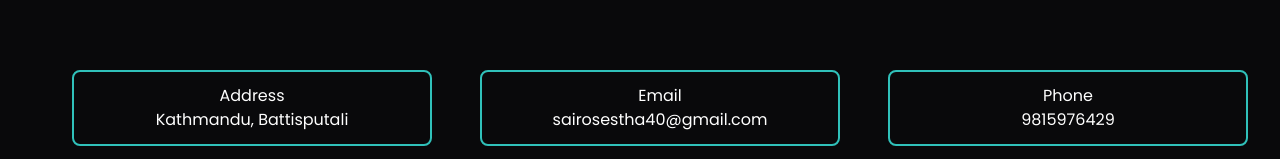
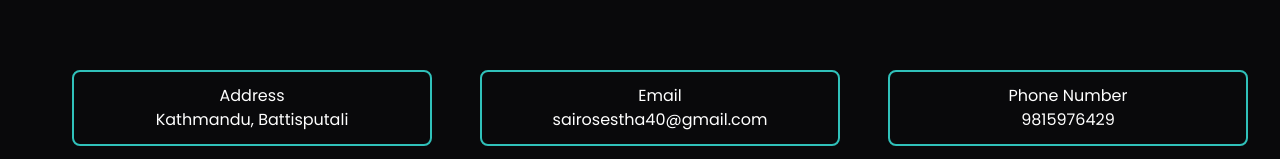
Before and after one commit to Sairose/MyPortfolio, a React (Vite) app: page / in a window 1280 px wide. Shown: the part 2126-2285 px from the top of the page. Built offline with nearby package versions, Linux system fonts and the light colour scheme; a web font is replaced by a local one.

Commit message:
made array of object in assets.js storing reachMe.jsx data

```diff
--- a/src/assets/asstes.js
+++ b/src/assets/asstes.js
@@ -13,3 +13,18 @@ export const Education = [
     '+2 : COHED College',
     'Bachelor: Ambition College'
 ]
+
+export const ReachOut = [
+    {
+        heading: "Address",
+        data: "Kathmandu, Battisputali"
+    },
+    {
+        heading: "Email",
+        data: "sairosestha40@gmail.com"
+    },
+    {
+        heading: "Phone Number",
+        data: "9815976429"
+    },
+]
--- a/src/components/ReachMe.jsx
+++ b/src/components/ReachMe.jsx
@@ -1,22 +1,21 @@
 import React from 'react'
+import { ReachOut } from '../assets/asstes'
 
 export default function ReachMe() {
   return (
     <div className='w-full pt-10 flex flex-col gap-2 sm:pl-10'>
         <h1 className='text-5xl md:text-6xl mb-10'>Reach Out To Me</h1>
         <div className='grid grid-cols-1 sm:grid-cols-2 lg:grid-cols-3 gap-4'>
-            <div className='border-2 border-[#30C1BA] rounded-lg m-4 py-3 px-5 text-center cursor-pointer transition-all hover:translate-x-[-4px] hover:translate-y-[-4px] hover:shadow-lg hover:shadow-emerald-300'>
-                <h3>Address</h3>
-                <p>Kathmandu, Battisputali</p>
-            </div>
-            <div className='border-2 border-[#30C1BA] rounded-lg m-4 py-3 px-5 text-center cursor-pointer transition-all hover:translate-x-[-4px] hover:translate-y-[-4px] hover:shadow-lg hover:shadow-emerald-300'>
-                <h3>Email</h3>
-                <p>sairosestha40@gmail.com</p>
-            </div>
-            <div className='border-2 border-[#30C1BA] rounded-lg m-4 py-3 px-5 text-center cursor-pointer transition-all hover:translate-x-[-4px] hover:translate-y-[-4px] hover:shadow-lg hover:shadow-emerald-300'>
-                <h3>Phone</h3>
-                <p>9815976429</p>
-            </div>
+            {
+                ReachOut.map((curValue, indx) =>{
+                    return(
+                        <div key={indx} className='border-2 border-[#30C1BA] rounded-lg m-4 py-3 px-5 text-center cursor-pointer transition-all hover:translate-x-[-4px] hover:translate-y-[-4px] hover:shadow-lg hover:shadow-emerald-300'>
+                            <h3>{curValue.heading}</h3>
+                            <p>{curValue.data}</p>
+                        </div>
+                    )
+                })
+            }
         </div>
     </div>
   )
```
